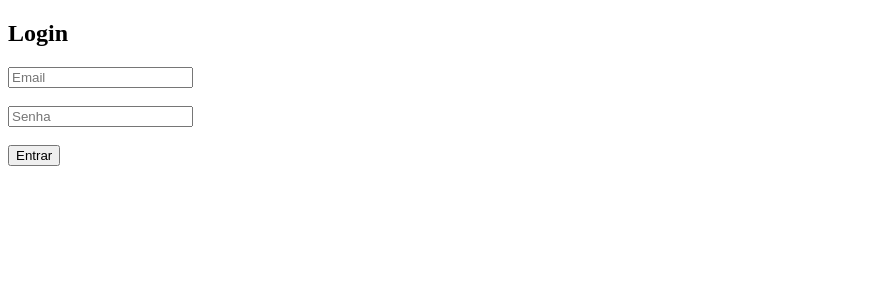
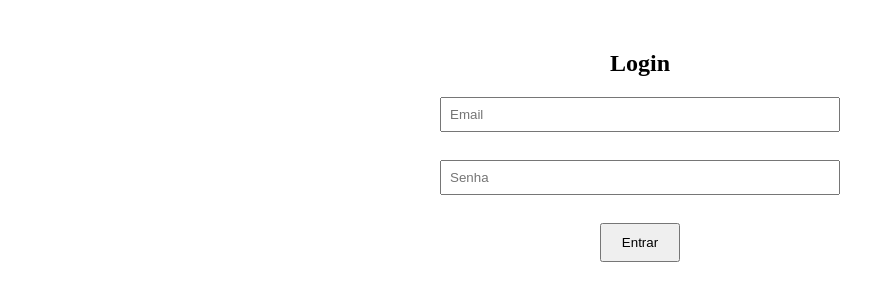
Before and after one commit to jjjjooaaoo/sistema-clinica, a Vue app in the folder frontend/: page / in a window 1280 px wide. Shown: the top 300 px of the page, without its empty margins (0-895 px from the left). Built offline with nearby package versions, Linux system fonts and the light colour scheme.

Commit message:
Atualização do projeto: mudanças no frontend

```diff
--- a/frontend/src/views/Login.vue
+++ b/frontend/src/views/Login.vue
@@ -1,11 +1,19 @@
 <template>
-  <div>
+  <div class="login-container">
     <h2>Login</h2>
 
-    <input v-model="email" placeholder="Email" />
+    <input
+      v-model="email"
+      type="email"
+      placeholder="Email"
+    />
     <br /><br />
 
-    <input v-model="senha" type="password" placeholder="Senha" />
+    <input
+      v-model="senha"
+      type="password"
+      placeholder="Senha"
+    />
     <br /><br />
 
     <button @click="login">Entrar</button>
@@ -14,6 +22,7 @@
 
 <script>
 import axios from "axios"
+import router from "@/router" // se você estiver usando Vue Router
 
 export default {
   data() {
@@ -26,6 +35,10 @@ export default {
   methods: {
     async login() {
       try {
+        if (!this.email || !this.senha) {
+          alert("Preencha todos os campos")
+          return
+        }
 
         const res = await axios.post(
           `${process.env.VUE_APP_API_URL}/auth/login`,
@@ -35,16 +48,43 @@ export default {
           }
         )
 
+        // Salva token no localStorage
         localStorage.setItem("token", res.data.token)
 
         alert("Login realizado com sucesso!")
 
+        // Limpa campos
+        this.email = ""
+        this.senha = ""
+
+        // Redireciona para a página de admin
+        router.push("/admin")
+
       } catch (error) {
-
+        console.error("Erro no login:", error.response?.data || error)
         alert(error.response?.data?.msg || "Erro no login")
-
       }
     }
   }
 }
 </script>
+
+<style scoped>
+.login-container {
+  max-width: 400px;
+  margin: 50px auto;
+  text-align: center;
+}
+
+input {
+  width: 100%;
+  padding: 8px;
+  margin-bottom: 10px;
+  box-sizing: border-box;
+}
+
+button {
+  padding: 10px 20px;
+  cursor: pointer;
+}
+</style>
```
